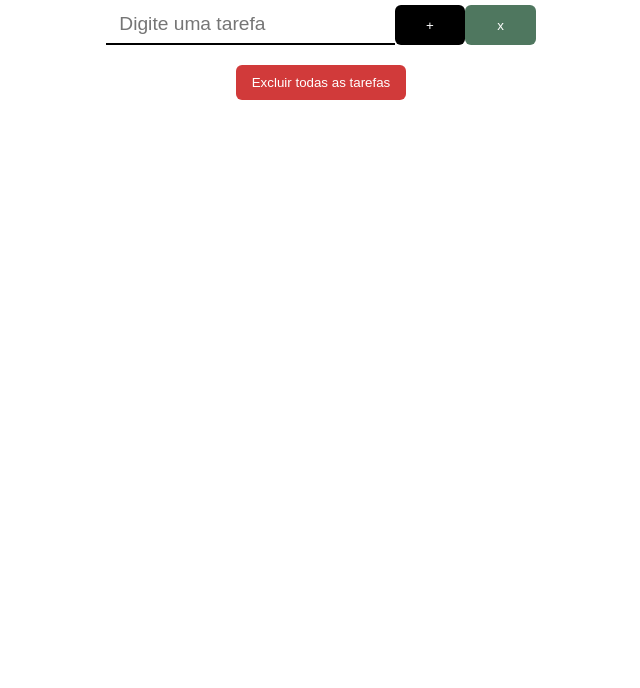
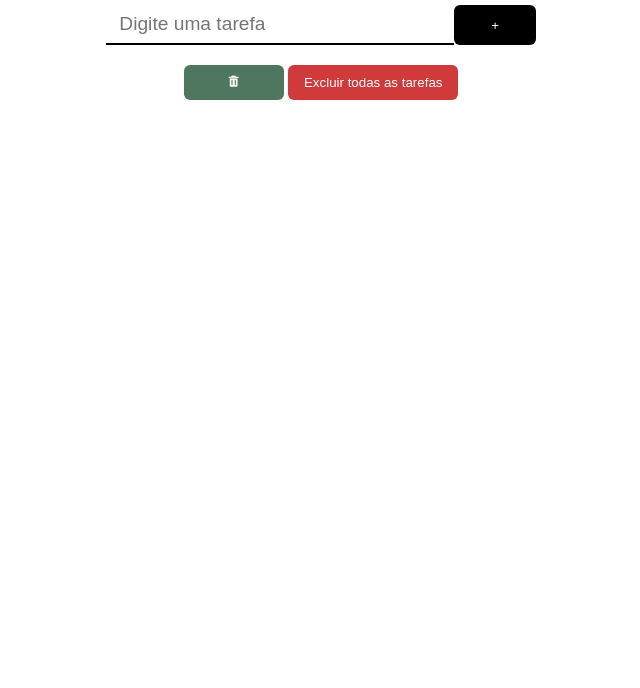
Before and after one commit to jessicapinheiro-s/To-Do-List, a plain HTML site: page index.html in a window 1280 px wide. Shown: the part 112-800 px from the top of the page, without its empty margins (319-959 px from the left). Drawn offline with nearby package versions, Linux system fonts and the light colour scheme.

Commit message:
add link de box icons e add icon trash

```diff
--- a/index.html
+++ b/index.html
@@ -7,6 +7,8 @@
     <title>To Do List</title>
     <link rel="stylesheet" href="Projeto to Do list/style.css">
     <link rel="stylesheet" href="Projeto to Do list/responsive.css">
+    <link href='https://unpkg.com/boxicons@2.1.4/css/boxicons.min.css' rel='stylesheet'>
+
 </head>
 <body>
 
@@ -16,8 +18,8 @@
             <div class="entrada-de-dados">
                 <input type="text" id="inTarefa" placeholder=" Digite uma tarefa">
                 <button id="btAdd">+</button>
-                <button id="btExcluir">x</button>
             </div>
+            <button id="btExcluir"><i class='bx bxs-trash'></i></button>
             <button id="btExcluirTd">Excluir todas as tarefas</button>
         </div>
     </div>
```
